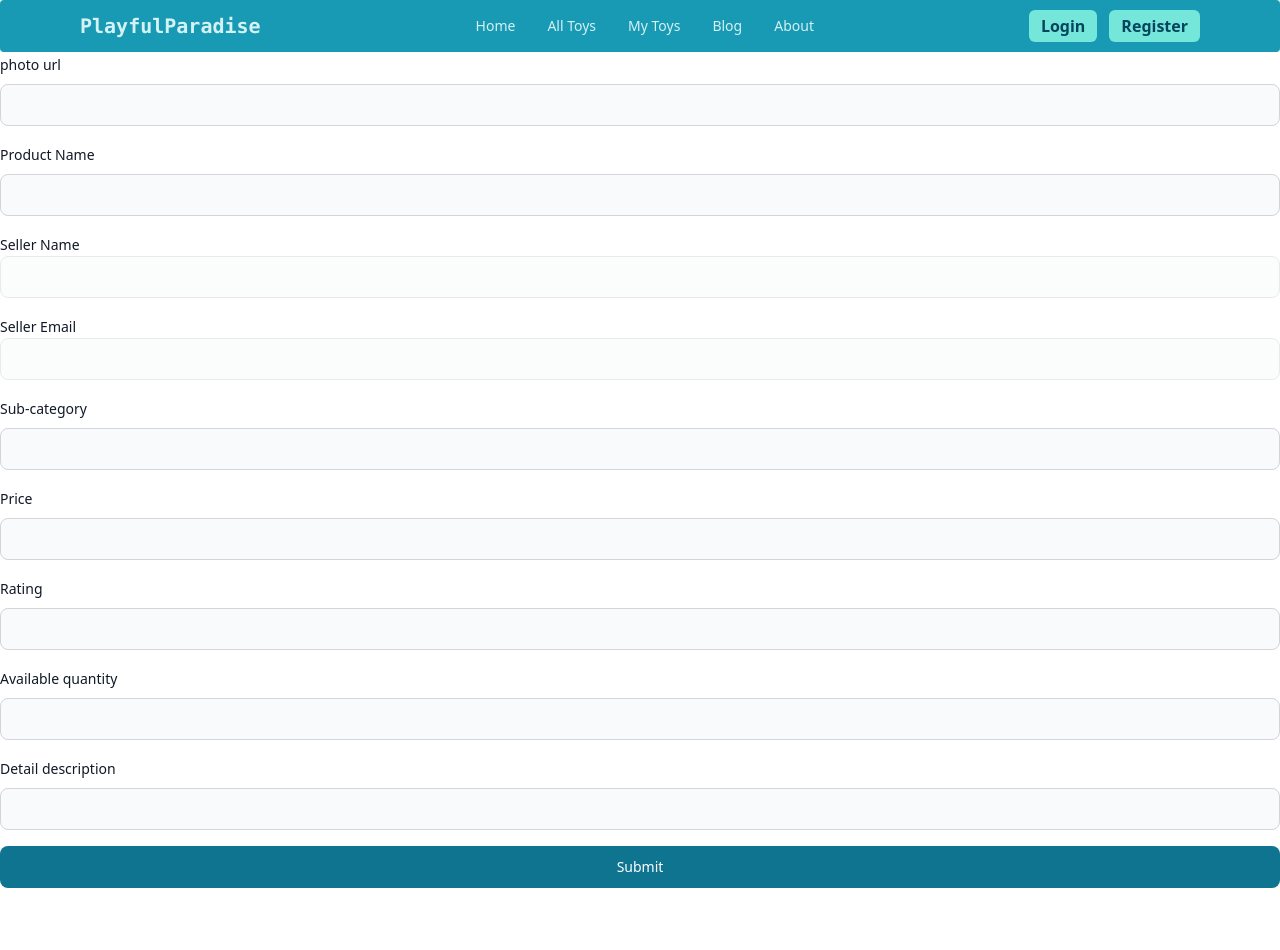
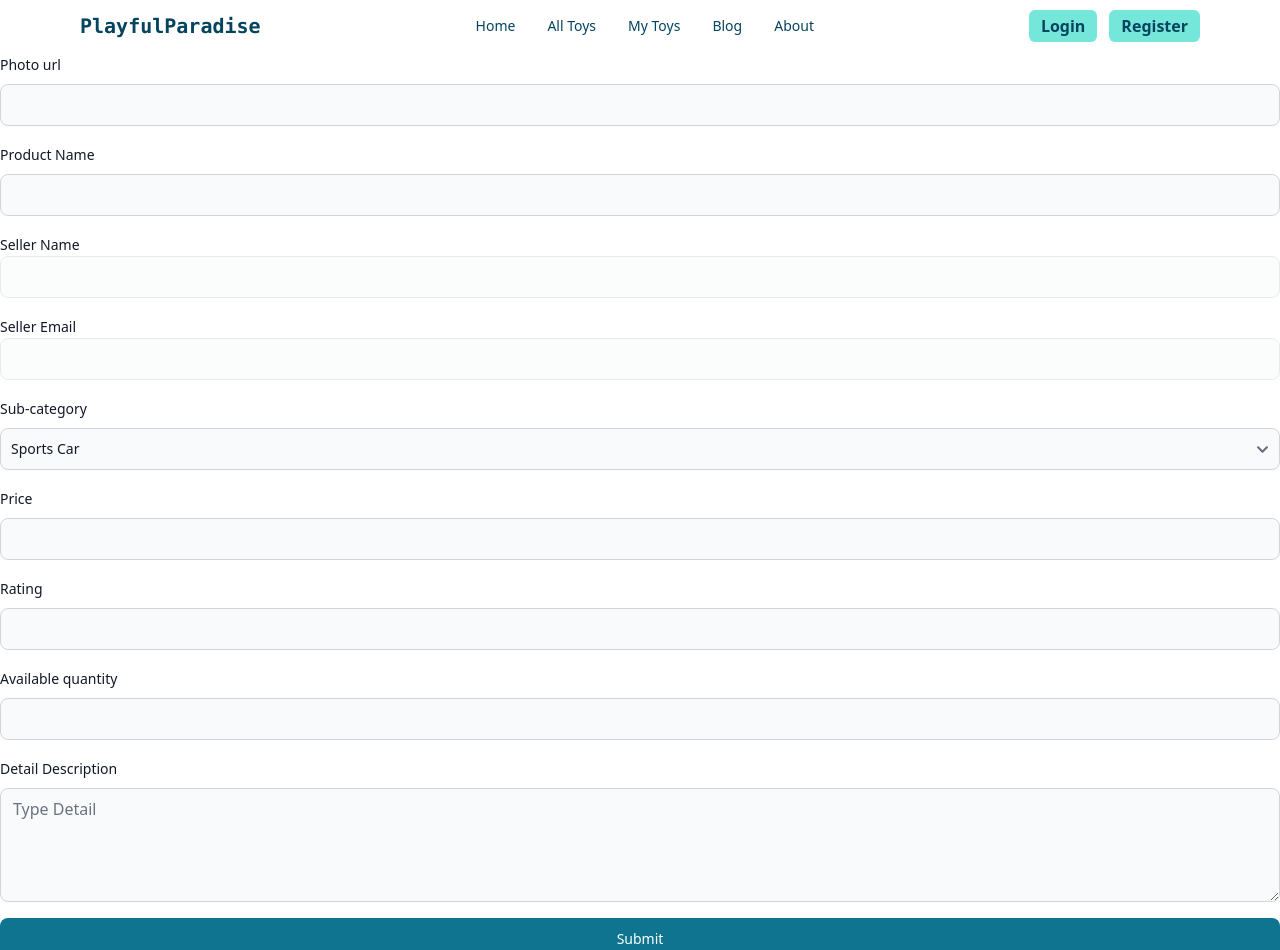
Before and after one commit to FAHIMXGG/PlayfulParadise, a React (Vite) app: page /addNew in a window 1280 px wide. Shown: the top 950 px of the page. Before the commit the page ends 888 px from the top, so only its background shows below. Built offline with nearby package versions, Linux system fonts and the light colour scheme; no server answers.

Commit message:
all toys Page

```diff
--- a/src/Pages/AddNew/AddNew.jsx
+++ b/src/Pages/AddNew/AddNew.jsx
@@ -1,10 +1,10 @@
-import { Button, Label, TextInput } from 'flowbite-react';
+import { Button, Label, Select, TextInput, Textarea } from 'flowbite-react';
 import React, { useContext } from 'react';
 import Swal from 'sweetalert2'
 import { AuthContext } from '../../provider/AuthProvider';
 
 const AddNew = () => {
-    const {user} = useContext(AuthContext)
+    const { user } = useContext(AuthContext)
 
     const handleAddToys = event => {
         event.preventDefault();
@@ -16,13 +16,13 @@ const AddNew = () => {
         const sellerName = user.displayName
         const sellerEmail = user.email
         const subCategory = form.subCategory.value;
-        const price = form.price.value;
+        const price = parseFloat(form.price.value);
         const rating = form.rating.value;
-        const quantity = form.quantity.value;
+        const quantity = parseFloat(form.quantity.value);
         const description = form.description.value;
 
 
-        const newToys = {photo, ProductName, sellerEmail, sellerName, subCategory, price, rating, quantity, description}
+        const newToys = { photo, ProductName, sellerEmail, sellerName, subCategory, price, rating, quantity, description }
 
 
 
@@ -58,7 +58,7 @@ const AddNew = () => {
                     <div className="mb-2 block">
                         <Label
                             htmlFor="photo"
-                            value="photo url"
+                            value="Photo url"
                         />
                     </div>
                     <TextInput
@@ -108,7 +108,7 @@ const AddNew = () => {
                     />
                 </div>
 
-                <div>
+                {/* <div>
                     <div className="mb-2 block">
                         <Label
                             htmlFor="Sub-category"
@@ -121,6 +121,31 @@ const AddNew = () => {
                         name='subCategory'
                         required={true}
                     />
+                </div> */}
+                <div id="select">
+                    <div className="mb-2 block">
+                        <Label
+                            htmlFor="Sub-category"
+                            value="Sub-category"
+                        />
+                    </div>
+                    <Select
+                        id="countries"
+                        type="text"
+                        name='subCategory'
+                        required={true}
+                    >
+                        <option>
+                        Sports Car
+                        </option>
+                        <option>
+                        Regular Car
+                        </option>
+                        <option>
+                        Truck
+                        </option>
+
+                    </Select>
                 </div>
 
                 <div>
@@ -165,7 +190,7 @@ const AddNew = () => {
                         required={true}
                     />
                 </div>
-                <div>
+                {/* <div>
                     <div className="mb-2 block">
                         <Label
                             htmlFor="description"
@@ -177,6 +202,22 @@ const AddNew = () => {
                         type="text"
                         name='description'
                         required={true}
+                    />
+                </div> */}
+                <div id="textarea">
+                    <div className="mb-2 block">
+                        <Label
+                            htmlFor="description"
+                            value="Detail Description"
+                        />
+                    </div>
+                    <Textarea
+                        id="comment"
+                        type="text"
+                        name='description'
+                        placeholder='Type Detail'
+                        required={true}
+                        rows={4}
                     />
                 </div>
 
--- /dev/null
+++ b/src/Pages/AllToys/AllToys.jsx
@@ -0,0 +1,36 @@
+import React, { useEffect, useState } from 'react';
+import AllToysInfo from './AllToysInfo/AllToysInfo';
+import { Outlet } from 'react-router-dom';
+import NavBar from '../../Shared/NavBar';
+
+const AllToys = () => {
+    const [toys, setToys] = useState([]);
+
+
+    useEffect(() => {
+        fetch('http://localhost:5000/allToys')
+            .then(res => res.json())
+            .then(data => setToys(data))
+            .catch(error => console.error(error))
+    }, [])
+
+//console.log(toys)
+
+    return (
+        <div>
+            <NavBar></NavBar>
+            <div className='grid lg:grid-cols-4 gap-10 lg:px-28 mt-6 p-5'>
+                {
+                    toys.map(toy => <AllToysInfo
+                    key={toy._id}
+                    toy={toy}
+
+                    ></AllToysInfo>)
+                }
+            </div>
+            <Outlet></Outlet>
+        </div>
+    );
+};
+
+export default AllToys;
--- /dev/null
+++ b/src/Pages/AllToys/AllToysInfo/AllToysInfo.jsx
@@ -0,0 +1,50 @@
+import React from 'react';
+import { Link } from 'react-router-dom';
+
+const AllToysInfo = ({ toy }) => {
+    console.log(toy)
+    const { _id, photo, ProductName, sellerEmail, sellerName, subCategory, price, rating, quantity, description } = toy
+    return (
+        <div>
+
+            <div>
+
+                <div className="w-full max-w-sm bg-white border border-gray-200 rounded-lg shadow dark:bg-gray-800 dark:border-gray-700">
+                    <a href="#">
+                        <img className="p-8 rounded-t-lg" src={photo} alt="product image" />
+                    </a>
+                    <div className="px-5 pb-5">
+                        <a href="#">
+                            <h5 className="text-xl font-semibold tracking-tight text-gray-900 dark:text-white">{ProductName}</h5>
+                        </a>
+                        <div className="flex items-center mt-2.5 mb-5">
+                            <svg aria-hidden="true" className="w-5 h-5 text-yellow-300" fill="currentColor" viewBox="0 0 20 20" xmlns="http://www.w3.org/2000/svg"><title>First star</title><path d="M9.049 2.927c.3-.921 1.603-.921 1.902 0l1.07 3.292a1 1 0 00.95.69h3.462c.969 0 1.371 1.24.588 1.81l-2.8 2.034a1 1 0 00-.364 1.118l1.07 3.292c.3.921-.755 1.688-1.54 1.118l-2.8-2.034a1 1 0 00-1.175 0l-2.8 2.034c-.784.57-1.838-.197-1.539-1.118l1.07-3.292a1 1 0 00-.364-1.118L2.98 8.72c-.783-.57-.38-1.81.588-1.81h3.461a1 1 0 00.951-.69l1.07-3.292z"></path></svg>
+                            <svg aria-hidden="true" className="w-5 h-5 text-yellow-300" fill="currentColor" viewBox="0 0 20 20" xmlns="http://www.w3.org/2000/svg"><title>Second star</title><path d="M9.049 2.927c.3-.921 1.603-.921 1.902 0l1.07 3.292a1 1 0 00.95.69h3.462c.969 0 1.371 1.24.588 1.81l-2.8 2.034a1 1 0 00-.364 1.118l1.07 3.292c.3.921-.755 1.688-1.54 1.118l-2.8-2.034a1 1 0 00-1.175 0l-2.8 2.034c-.784.57-1.838-.197-1.539-1.118l1.07-3.292a1 1 0 00-.364-1.118L2.98 8.72c-.783-.57-.38-1.81.588-1.81h3.461a1 1 0 00.951-.69l1.07-3.292z"></path></svg>
+                            <svg aria-hidden="true" className="w-5 h-5 text-yellow-300" fill="currentColor" viewBox="0 0 20 20" xmlns="http://www.w3.org/2000/svg"><title>Third star</title><path d="M9.049 2.927c.3-.921 1.603-.921 1.902 0l1.07 3.292a1 1 0 00.95.69h3.462c.969 0 1.371 1.24.588 1.81l-2.8 2.034a1 1 0 00-.364 1.118l1.07 3.292c.3.921-.755 1.688-1.54 1.118l-2.8-2.034a1 1 0 00-1.175 0l-2.8 2.034c-.784.57-1.838-.197-1.539-1.118l1.07-3.292a1 1 0 00-.364-1.118L2.98 8.72c-.783-.57-.38-1.81.588-1.81h3.461a1 1 0 00.951-.69l1.07-3.292z"></path></svg>
+                            <svg aria-hidden="true" className="w-5 h-5 text-yellow-300" fill="currentColor" viewBox="0 0 20 20" xmlns="http://www.w3.org/2000/svg"><title>Fourth star</title><path d="M9.049 2.927c.3-.921 1.603-.921 1.902 0l1.07 3.292a1 1 0 00.95.69h3.462c.969 0 1.371 1.24.588 1.81l-2.8 2.034a1 1 0 00-.364 1.118l1.07 3.292c.3.921-.755 1.688-1.54 1.118l-2.8-2.034a1 1 0 00-1.175 0l-2.8 2.034c-.784.57-1.838-.197-1.539-1.118l1.07-3.292a1 1 0 00-.364-1.118L2.98 8.72c-.783-.57-.38-1.81.588-1.81h3.461a1 1 0 00.951-.69l1.07-3.292z"></path></svg>
+                            <svg aria-hidden="true" className="w-5 h-5 text-yellow-300" fill="currentColor" viewBox="0 0 20 20" xmlns="http://www.w3.org/2000/svg"><title>Fifth star</title><path d="M9.049 2.927c.3-.921 1.603-.921 1.902 0l1.07 3.292a1 1 0 00.95.69h3.462c.969 0 1.371 1.24.588 1.81l-2.8 2.034a1 1 0 00-.364 1.118l1.07 3.292c.3.921-.755 1.688-1.54 1.118l-2.8-2.034a1 1 0 00-1.175 0l-2.8 2.034c-.784.57-1.838-.197-1.539-1.118l1.07-3.292a1 1 0 00-.364-1.118L2.98 8.72c-.783-.57-.38-1.81.588-1.81h3.461a1 1 0 00.951-.69l1.07-3.292z"></path></svg>
+                            <span className="bg-blue-100 text-blue-800 text-xs font-semibold mr-2 px-2.5 py-0.5 rounded dark:bg-blue-200 dark:text-blue-800 ml-3">{rating}.0</span>
+                        </div>
+                        <div>
+                            <p>Seller Name: {sellerName}</p>
+                            <p>Quantity: {quantity}</p>
+                            <p>Sub-category: {subCategory}</p>
+                        </div>
+                        <div className="flex items-center justify-between">
+                            <span className="text-3xl font-bold text-gray-900 dark:text-white">{price}$</span>
+                            <Link
+                            to={`/allToys/${_id}`}
+                            >
+                                <button href="#" className="text-white bg-blue-700 hover:bg-blue-800 focus:ring-4 focus:outline-none focus:ring-blue-300 font-medium rounded-lg text-sm px-5 py-2.5 text-center dark:bg-blue-600 dark:hover:bg-blue-700 dark:focus:ring-blue-800">View Details</button>
+                            </Link>
+                        </div>
+                    </div>
+                </div>
+
+            </div>
+
+        </div>
+    );
+};
+
+export default AllToysInfo;
--- /dev/null
+++ b/src/Pages/AllToys/AllToysInfo/ToysFullInfo/ToysFullInfo.jsx
@@ -0,0 +1,16 @@
+import React from 'react';
+import { useLoaderData } from 'react-router-dom';
+
+const ToysFullInfo = () => {
+
+    const toysInfo = useLoaderData()
+    console.log(toysInfo)
+
+    return (
+        <div>
+            <h1>hi</h1>
+        </div>
+    );
+};
+
+export default ToysFullInfo;
--- a/src/Shared/NavBar.jsx
+++ b/src/Shared/NavBar.jsx
@@ -15,13 +15,13 @@ const NavBar = () => {
 
     return (
         <div className=' '>
-            <Navbar className=' bg-[#189AB4]'
+            <Navbar className=' '
                 fluid={true}
                 rounded={true}
             >
                 <Navbar.Brand href="https://github.com/FAHIMXGG">
 
-                    <span className="self-center whitespace-nowrap text-xl font-semibold dark:text-white md:ml-16  font-mono text-[#D4F1F4]">
+                    <span className="self-center whitespace-nowrap text-xl font-semibold dark:text-white md:ml-16  font-mono text-[#05445E]">
                         PlayfulParadise
                     </span>
                 </Navbar.Brand>
@@ -69,7 +69,7 @@ const NavBar = () => {
                     }
 
                 </div>
-                <Navbar.Collapse className=' text-[#D4F1F4]'>
+                <Navbar.Collapse className=' text-[#05445E]'>
                     <ActiveLink to="/">Home</ActiveLink>
                     <ActiveLink to="/allToys">All Toys</ActiveLink>
                     <ActiveLink to="/myToys">My Toys</ActiveLink>
--- /dev/null
+++ b/src/routes/PrivateRoute.jsx
@@ -0,0 +1,29 @@
+import React from 'react';
+import { useContext } from 'react';
+import { Navigate, useLocation } from 'react-router-dom';
+import { Spinner } from 'flowbite-react';
+import { AuthContext } from '../provider/AuthProvider';
+
+
+const PrivateRoute = ({ children }) => {
+
+    const { user, loading } = useContext(AuthContext);
+    const location = useLocation();
+
+    if (loading) {
+        return <div className="text-center">
+            <Spinner aria-label="Default status example" />
+        </div>
+    }
+
+
+
+
+    if (user) {
+        return children;
+    }
+
+    return <Navigate state={{ from: location }} to="/login" replace></Navigate>
+};
+
+export default PrivateRoute;
--- a/src/routes/Routes.jsx
+++ b/src/routes/Routes.jsx
@@ -4,6 +4,9 @@ import Login from "../Pages/Login/Login";
 import Reg from "../Pages/Reg/Reg";
 import MyToys from "../Pages/MyToys/MyToys";
 import AddNew from "../Pages/AddNew/AddNew";
+import AllToys from "../Pages/AllToys/AllToys";
+import PrivateRoute from "./PrivateRoute";
+import ToysFullInfo from "../Pages/AllToys/AllToysInfo/ToysFullInfo/ToysFullInfo";
 
 const router = createBrowserRouter([
     {
@@ -27,8 +30,21 @@ const router = createBrowserRouter([
             {
                 path: '/addNew',
                 element: <AddNew></AddNew>
+            },
+
+
+        ]
+    },
+    {
+        path: 'allToys',
+        element: <AllToys></AllToys>,
+        children: [
+            {
+                path: ':id',
+                element: <ToysFullInfo></ToysFullInfo>,
+                loader: ({params}) => fetch(`http://localhost:5000/allToys/${params.id}`)
+
             }
-
         ]
     }
 ])
```
Also changed, not shown: src/Pages/Login/Login.jsx (+6 -6 lines).
